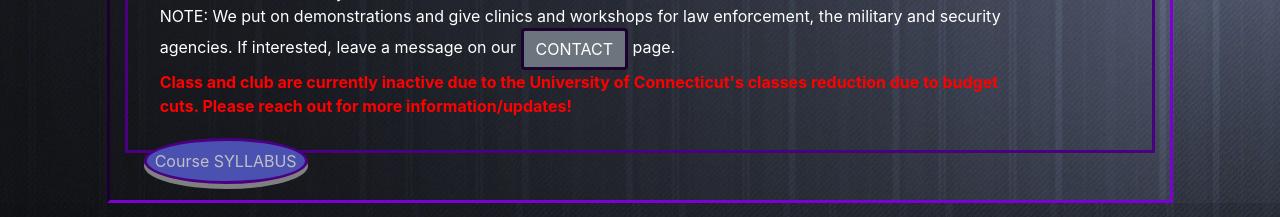
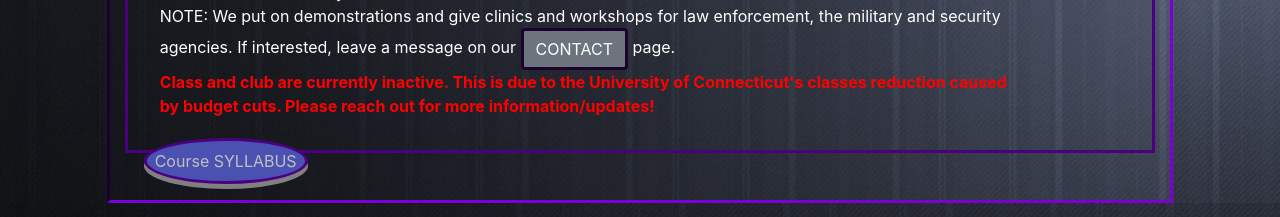
Before and after one commit to ShallyJujutsu/WaShinRyu-Jujutsu, a React (Create React App) app in the folder client/: page / in a window 1280 px wide. Shown: the part 974-1191 px from the top of the page. Built offline with nearby package versions, Linux system fonts and the light colour scheme.

Commit message:
text update to aboutPage

```diff
--- a/client/src/pages/aboutPage.jsx
+++ b/client/src/pages/aboutPage.jsx
@@ -99,8 +99,8 @@ const UconnAboutPage = () => {
                     page.
                   </div>
                   <div id="classInactive">
-                    Class and club are currently inactive due to the University
-                    of Connecticut's classes reduction due to budget cuts.
+                    Class and club are currently inactive. This is due to the University
+                    of Connecticut's classes reduction caused by budget cuts.
                     Please reach out for more information/updates!
                   </div>
                 </article>
```
Also changed, not shown: client/src/setupProxy.js (+8 -3 lines).
